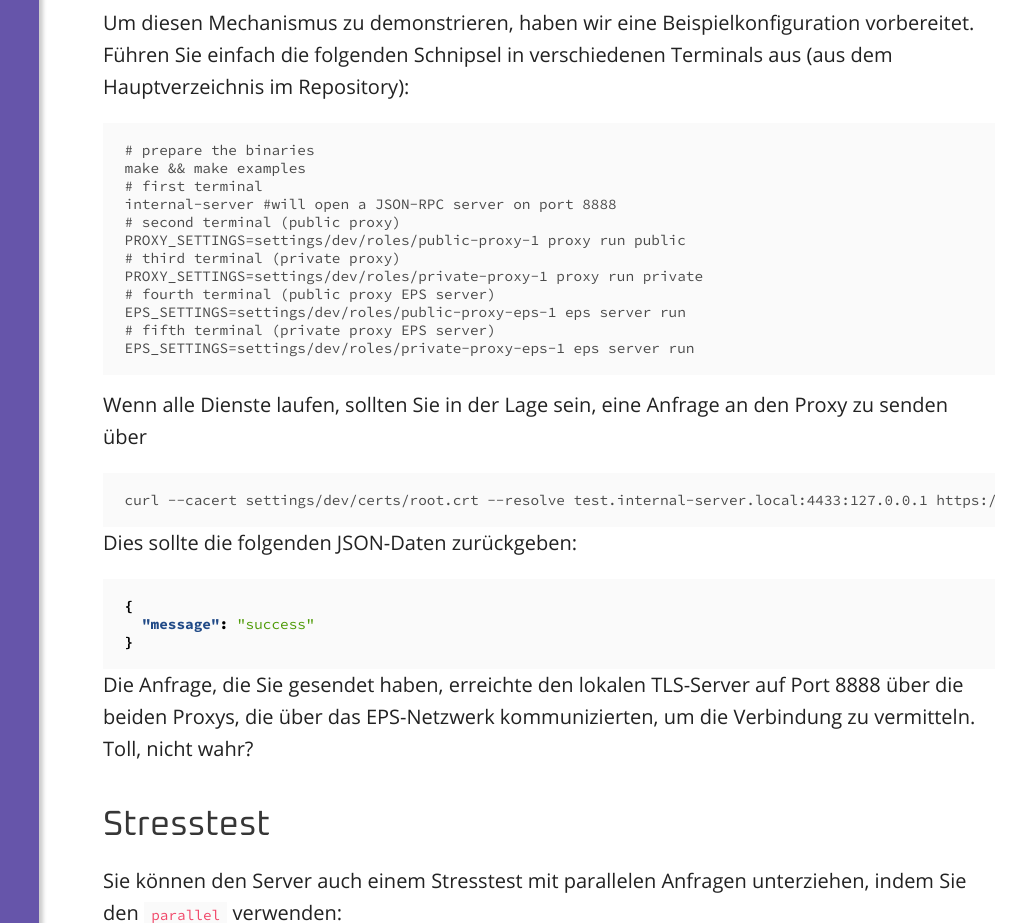
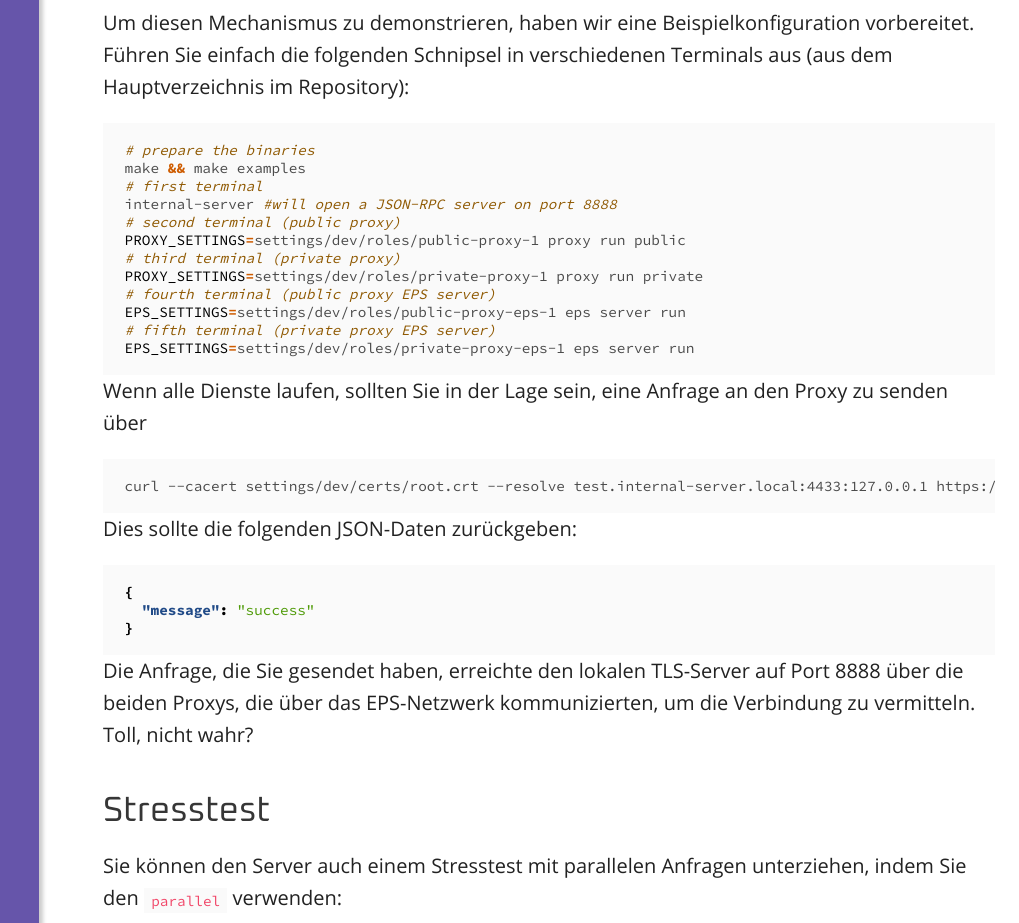
Before and after one commit to iris-connect/eps, a plain HTML site: page de/doku/proxy-service/index.html in a window 1280 px wide. Shown: the part 960-1883 px from the top of the page, without its empty margins (261-1280 px from the left). Drawn offline with Linux system fonts and the light colour scheme.

Commit message:
Deploying to gh-pages from @ iris-gateway/eps@8eeb91202255ce375f78411ae9a7108c45f98b9c 🚀

```diff
--- a/de/doku/proxy-service/index.html
+++ b/de/doku/proxy-service/index.html
@@ -213,19 +213,25 @@ Er leitet ihn an einen internen Server weiter.</p>
 Beispielkonfiguration vorbereitet. Führen Sie einfach die folgenden
 Schnipsel in verschiedenen Terminals aus (aus dem Hauptverzeichnis
 im Repository):</p>
-<pre><code># prepare the binaries
-make &amp;& make examples
-# first terminal
-internal-server #will open a JSON-RPC server on port 8888
-# second terminal (public proxy)
-PROXY_SETTINGS=settings/dev/roles/public-proxy-1 proxy run public
-# third terminal (private proxy)
-PROXY_SETTINGS=settings/dev/roles/private-proxy-1 proxy run private
-# fourth terminal (public proxy EPS server)
-EPS_SETTINGS=settings/dev/roles/public-proxy-eps-1 eps server run
-# fifth terminal (private proxy EPS server)
-EPS_SETTINGS=settings/dev/roles/private-proxy-eps-1 eps server run
-</code></pre>
+<div class="codehilite">
+<pre><code><span class="c1"># prepare the binaries</span>
+make <span class="o">&amp;&</span> make examples
+<span class="c1"># first terminal</span>
+internal-server <span class=
+"c1">#will open a JSON-RPC server on port 8888</span>
+<span class="c1"># second terminal (public proxy)</span>
+<span class="nv">PROXY_SETTINGS</span><span class=
+"o">=</span>settings/dev/roles/public-proxy-1 proxy run public
+<span class="c1"># third terminal (private proxy)</span>
+<span class="nv">PROXY_SETTINGS</span><span class=
+"o">=</span>settings/dev/roles/private-proxy-1 proxy run private
+<span class="c1"># fourth terminal (public proxy EPS server)</span>
+<span class="nv">EPS_SETTINGS</span><span class=
+"o">=</span>settings/dev/roles/public-proxy-eps-1 eps server run
+<span class="c1"># fifth terminal (private proxy EPS server)</span>
+<span class="nv">EPS_SETTINGS</span><span class=
+"o">=</span>settings/dev/roles/private-proxy-eps-1 eps server run
+</code></pre></div>
 <p>Wenn alle Dienste laufen, sollten Sie in der Lage sein, eine
 Anfrage an den Proxy zu senden über</p>
 <div class="codehilite">
```
Also changed, not shown: de/doku/sitemap.xml (+12 -12 lines), docs/proxy-service/index.html (+19 -13 lines), docs/sitemap.xml (+15 -15 lines).
